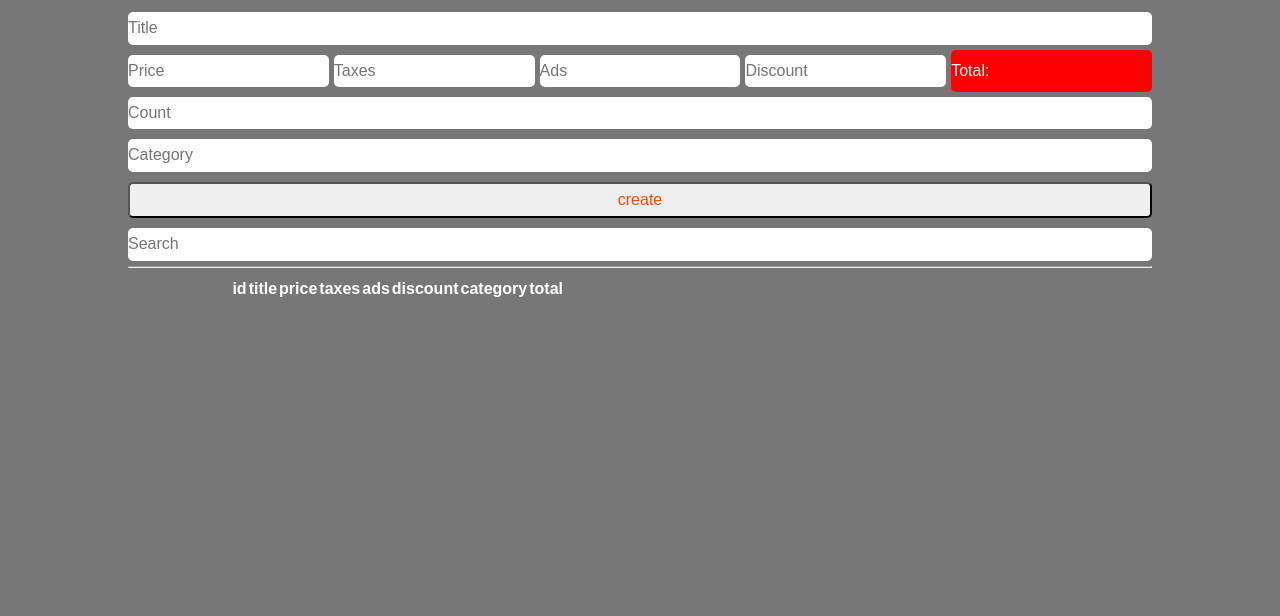
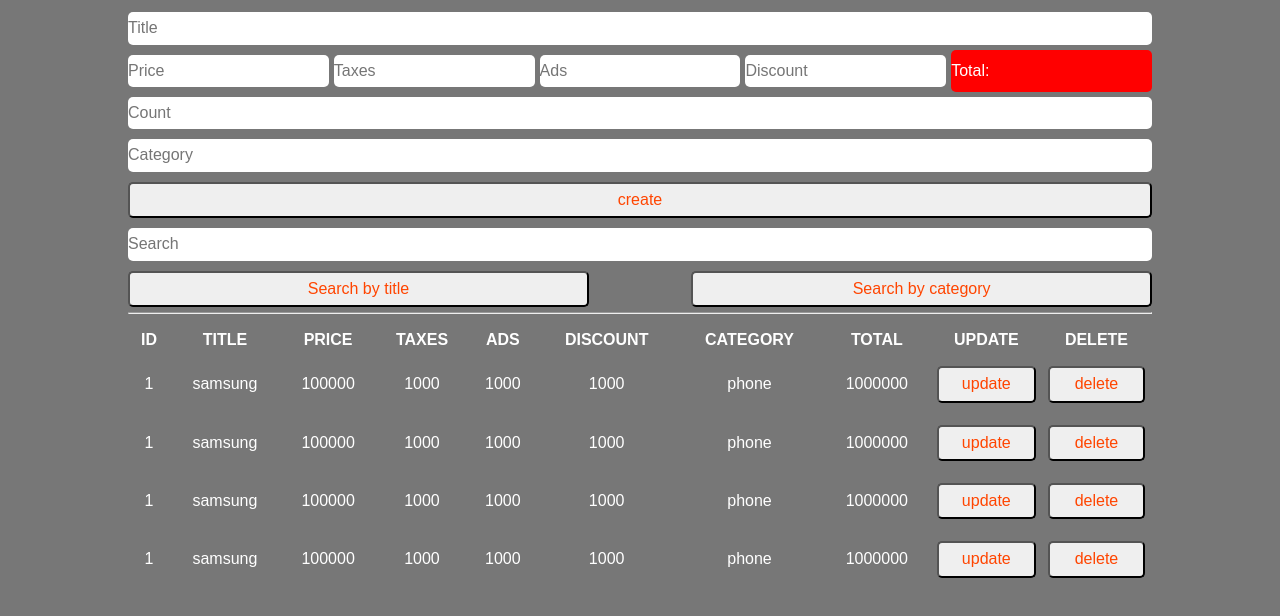
Before and after one commit to Mij-Do/Curds-Project, a plain HTML site: page index.html in a window 1280 px wide. Shown: the part 104-720 px from the top of the page. Drawn offline with Linux system fonts and the light colour scheme.

Commit message:
edit some elements in show section

```diff
--- a/CSS/style.css
+++ b/CSS/style.css
@@ -70,6 +70,17 @@ main .container .ptadt .total {
 main .total::before {
     content: "Total:";
 }
+
+/* start search btns */
+.searchbtns {
+    display: flex;
+    justify-content: space-between;
+}
+.searchbtns button {
+    width: 45%;
+}
+/* end search btns */
+
 /* media query */
 @media (max-width: 767px) {
     main .container span {
@@ -78,13 +89,22 @@ main .total::before {
 }
 
 /* start show section */
-.show .container {
-    width: 80%;
+main .show {
+    width: 100%;
     margin: 10px auto;
     text-align: center;
 }
-.show .navbar-show span {
-    padding: 20px;
+.show table {
+    width: 100%;
+    text-align: center;
+    margin: 5px 0;
+}
+.show table th {
+    text-transform: uppercase;
+}
+
+table th, td {
+    padding: 5px;
 }
 
 /* end show section */
--- a/JS/main.js
+++ b/JS/main.js
@@ -50,6 +50,8 @@ createBtn.addEventListener("click", function () {
 
     // clear data func
     clearData ();
+    // sow data
+    showData ();
 });
 
 // clear data
@@ -64,3 +66,25 @@ function clearData () {
     category.value = '';
     count.value = '';
 };
+
+
+// read data
+
+function showData () {
+    let table = '';
+
+    for (let i = 0; i < dataProduct.length; i++) {
+        table += `
+            <tr>
+                <td>${i}</td>
+                <td>${dataProduct[i].title}</td>
+                <td>${dataProduct[i].price}</td>
+                <td>${dataProduct[i].taxes}</td>
+                <td>${dataProduct[i].ads}</td>
+                <td>${dataProduct[i].total}</td>
+                <td>${dataProduct[i].category}</td>
+                <td>${dataProduct[i].count}</td>
+            </tr>
+        `
+    }
+}
--- a/index.html
+++ b/index.html
@@ -40,13 +40,17 @@
                     <button class="createBtn" id="createBtn" type="button">create</button>
                     <!-- search -->
                     <input type="text" name="search" id="search" placeholder="Search">
+                    <!-- search btns -->
+                    <div class="searchbtns">
+                        <button id="searchTitle">Search by title</button>
+                        <button id="searchCategory">Search by category</button>
+                    </div>
                 </div>
             </section>
             <!-- end create section -->
             <hr>
             <!-- start show section -->
             <section class="show">
-                <div class="container">
                 <table>
                     <tr>
                         <th>id</th>
@@ -57,9 +61,60 @@
                         <th>discount</th>
                         <th>category</th>
                         <th>total</th>
+                        <th>update</th>
+                        <th>delete</th>
                     </tr>
+                    <tbody>
+                        <tr>
+                            <td>1</td>
+                            <td>samsung</td>
+                            <td>100000</td>
+                            <td>1000</td>
+                            <td>1000</td>
+                            <td>1000</td>
+                            <td>phone</td>
+                            <td>1000000</td>
+                            <td><button id="update">update</button></td>
+                            <td><button id="delete f">delete</button></td>
+                        </tr>
+                        <tr>
+                            <td>1</td>
+                            <td>samsung</td>
+                            <td>100000</td>
+                            <td>1000</td>
+                            <td>1000</td>
+                            <td>1000</td>
+                            <td>phone</td>
+                            <td>1000000</td>
+                            <td><button id="update">update</button></td>
+                            <td><button id="delete f">delete</button></td>
+                        </tr>
+                        <tr>
+                            <td>1</td>
+                            <td>samsung</td>
+                            <td>100000</td>
+                            <td>1000</td>
+                            <td>1000</td>
+                            <td>1000</td>
+                            <td>phone</td>
+                            <td>1000000</td>
+                            <td><button id="update">update</button></td>
+                            <td><button id="delete f">delete</button></td>
+                        </tr>
+                        <tr>
+                            <td>1</td>
+                            <td>samsung</td>
+                            <td>100000</td>
+                            <td>1000</td>
+                            <td>1000</td>
+                            <td>1000</td>
+                            <td>phone</td>
+                            <td>1000000</td>
+                            <td><button id="update">update</button></td>
+                            <td><button id="delete f">delete</button></td>
+                        </tr>
+                    </tbody>
                 </table>
-                </div>
             </section>
             <!-- end show section -->
         </div>
```
Lines whose indentation alone changed are shown as unchanged.
